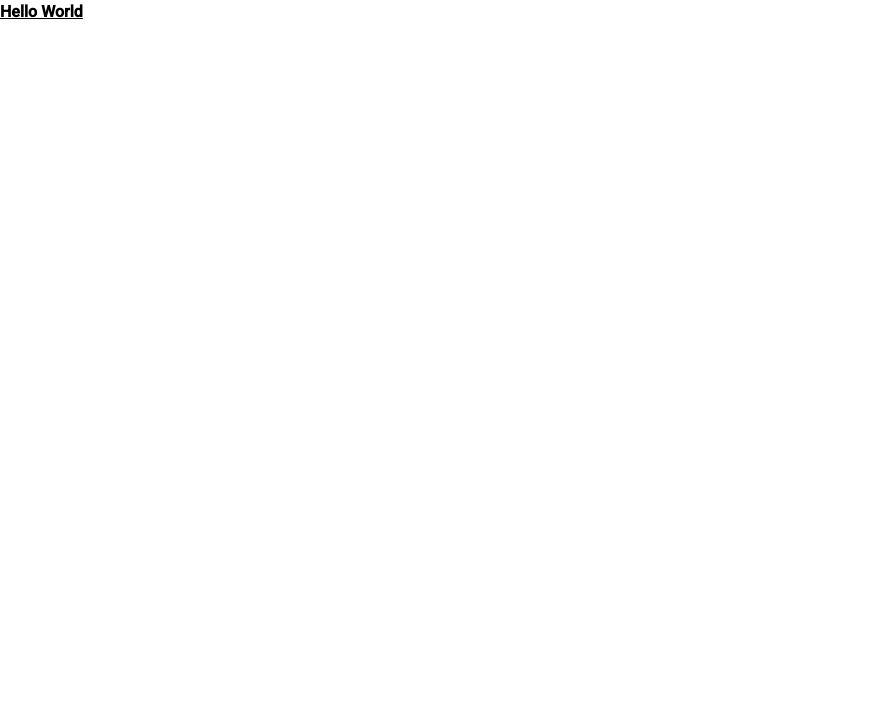
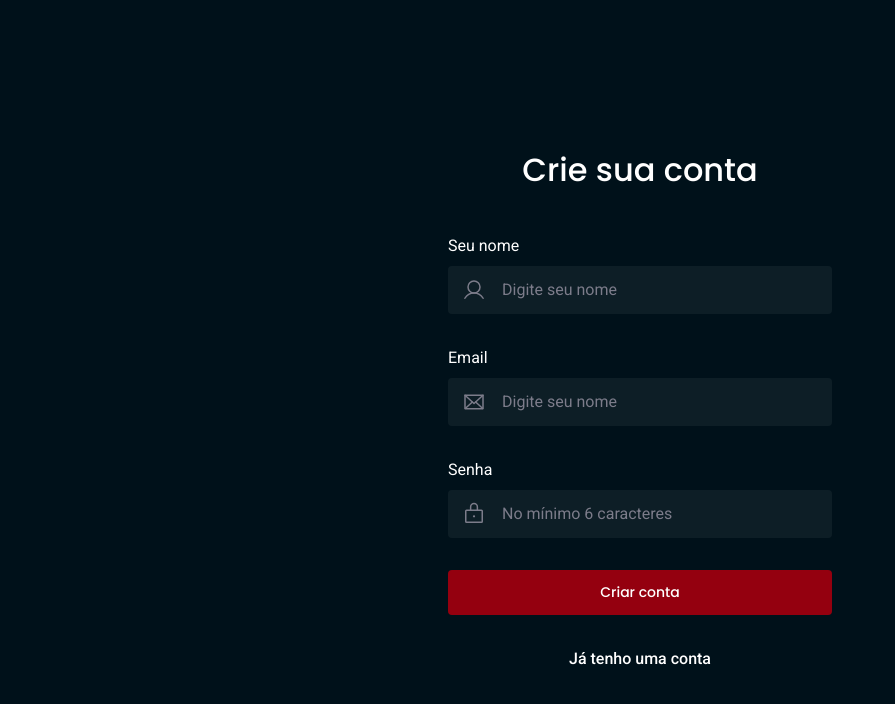
Before and after one commit to leokazuyukinagatani/rocket-food-frontend-old, a React (Vite) app: page / in a window 1280 px wide. Shown: the top 704 px of the page, without its empty margins (0-895 px from the left). Built offline with nearby package versions, Linux system fonts and the light colour scheme.

Commit message:
feat: SignIn

```diff
--- a/src/pages/SignIn.tsx
+++ b/src/pages/SignIn.tsx
@@ -1,5 +1,53 @@
+import { Heading } from "../components/Heading";
+import { Text } from "../components/Text";
+import { TextInput } from "../components/TextInput";
+import { User, Envelope, Lock } from "phosphor-react"
+import { Button } from "../components/Button";
+
 export function SignIn() {
   return(
-    <h1 className="text-3xl font-bold underline">Hello World</h1>
+    <div className="w-screen h-screen flex-col bg-blue-900 flex items-center justify-center">
+      <header className="flex flex-col items-center">
+        <Heading size='lg' className='mt-4'>
+          Crie sua conta
+        </Heading>
+      </header>
+      <form action="" className="flex flex-col gap-8 items-stretch w-full max-w-sm mt-10">
+        <label htmlFor="name" className="flex flex-col gap-2">
+          <Text size="md">Seu nome</Text>
+          <TextInput.Root>
+            <TextInput.Icon>
+              <User/>
+            </TextInput.Icon>
+            <TextInput.Input id="name" placeholder="Digite seu nome"/>
+          </TextInput.Root>
+        </label>
+        <label htmlFor="email" className="flex flex-col gap-2">
+          <Text size="md">Email</Text>
+          <TextInput.Root>
+            <TextInput.Icon>
+              <Envelope/>
+            </TextInput.Icon>
+            <TextInput.Input id="email" placeholder="Digite seu nome" type="email"/>
+          </TextInput.Root>
+        </label>
+        <label htmlFor="password" className="flex flex-col gap-2">
+          <Text size="md">Senha</Text>
+          <TextInput.Root>
+            <TextInput.Icon>
+              <Lock/>
+            </TextInput.Icon>
+            <TextInput.Input id="password" placeholder="No mínimo 6 caracteres" type="password"/>
+          </TextInput.Root>
+        </label>
+        <Button>
+          Criar conta
+        </Button>
+        <Text  className="self-center font-popp font-medium hover:text-gray-400" asChild>
+          <a href="#">Já tenho uma conta</a>
+        </Text>
+
+      </form>
+    </div>
   )
 }
```
